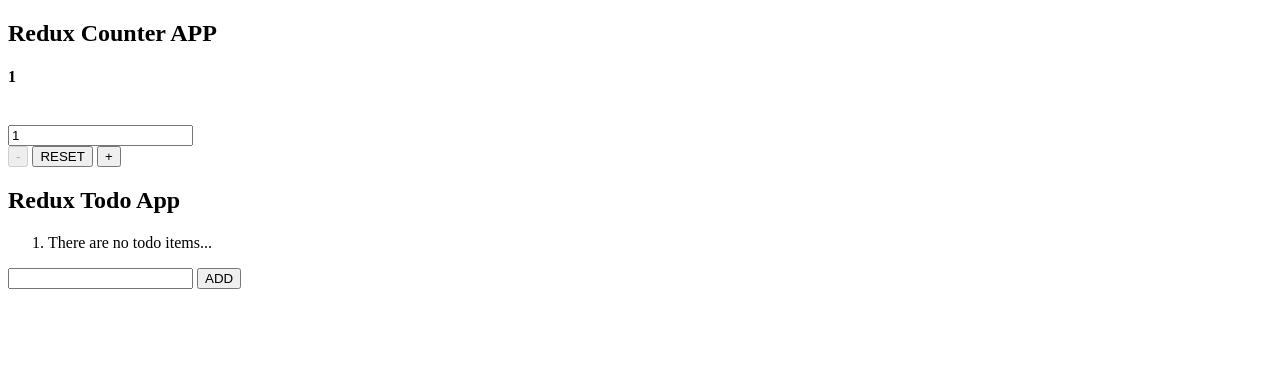
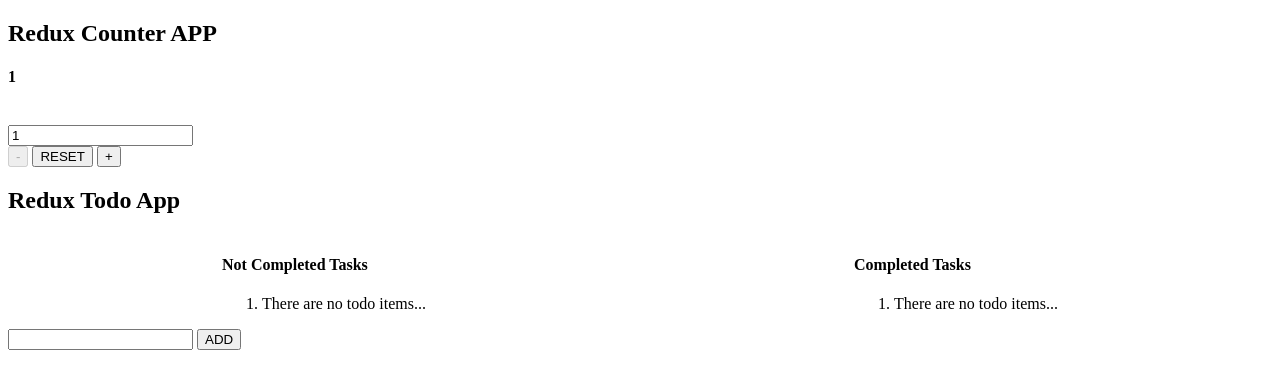
Before and after one commit to idrees04/redux-tutorial-00, a website built with Parcel: page index.html in a window 1280 px wide. Built offline with nearby package versions, Linux system fonts and the light colour scheme.

```diff
--- a/app.js
+++ b/app.js
@@ -4,7 +4,9 @@
 const counterApp = document.getElementById("root");
 const increment = document.getElementById("inc");
 const decrement = document.getElementById("dec");
-const todoApp = document.getElementById("app");
+const cmpTask = document.getElementById("cmp");
+const ncmpTask = document.getElementById("ncmp");
+
 const todoText = document.getElementById("todo");
 const addBtn=document.getElementById("add_todo");
 const num = +document.getElementById('num').value
@@ -26,7 +28,9 @@
       : decrement.setAttribute("disabled", "disabled");
 //todo app logic
 const textItem = todos.length > 0 ? "": "<li>There are no todo items...</li>";
-app.innerHTML= textItem;
+ncmpTask.innerHTML= textItem;
+cmpTask.innerHTML= textItem;
+
 todos.length > 0 &&
 todos.forEach((todo) => {
     const li = document.createElement("li");
@@ -43,7 +47,8 @@
     btnRem.appendChild(btnText);
     li.appendChild(text);
     li.appendChild(btnRem);
-    app.appendChild(li);
+    todo.completed ? cmpTask.appendChild(li) : ncmpTask.appendChild(li);
+
 });
 
 });
@@ -78,12 +83,13 @@
          payload: { id : uuid(), title: todoText.value, completed: false},
 })
 );
-todoApp.addEventListener("click",(e)=>{
-//  console.log(e.target.dataset.id);
+function taskHandler(e){
     const id=e.target.dataset.id;
     const type = e.target.type==="button"? REM_TODO : TOGGLE_TODO;
     id != undefined && store.dispatch({
         type: type,
         payload: id,
     });
-});
+}
+ncmpTask.addEventListener("click",taskHandler);
+cmpTask.addEventListener("click",taskHandler);
--- a/index.html
+++ b/index.html
@@ -31,9 +31,16 @@
     <button id="inc">+</button>
     <!-- <script type="module" src="./app.js"></script> -->
     <h2>Redux Todo App</h2>
-    <ol id="app">
-        <li>There are no todo items....</li>
-    </ol>
+    <div style="display: flex; justify-content:space-around;">
+        <div>
+            <h4>Not Completed Tasks</h4>
+            <ol id="ncmp"></ol>
+        </div>
+        <div>
+            <h4>Completed Tasks</h4>
+            <ol id="cmp"></ol>
+        </div>
+    </div>
     <input type="text" id="todo" />
     <button id="add_todo">ADD</button>
     <script type="module" src="./app.js"></script>
```
Also changed, not shown: dist/index.html, 2 other files. Lines whose indentation alone changed are shown as unchanged.
